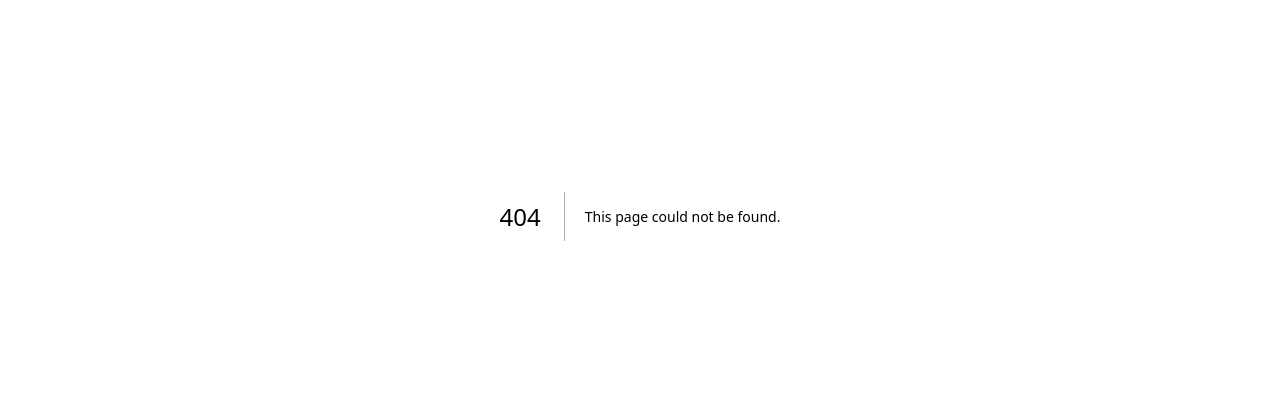
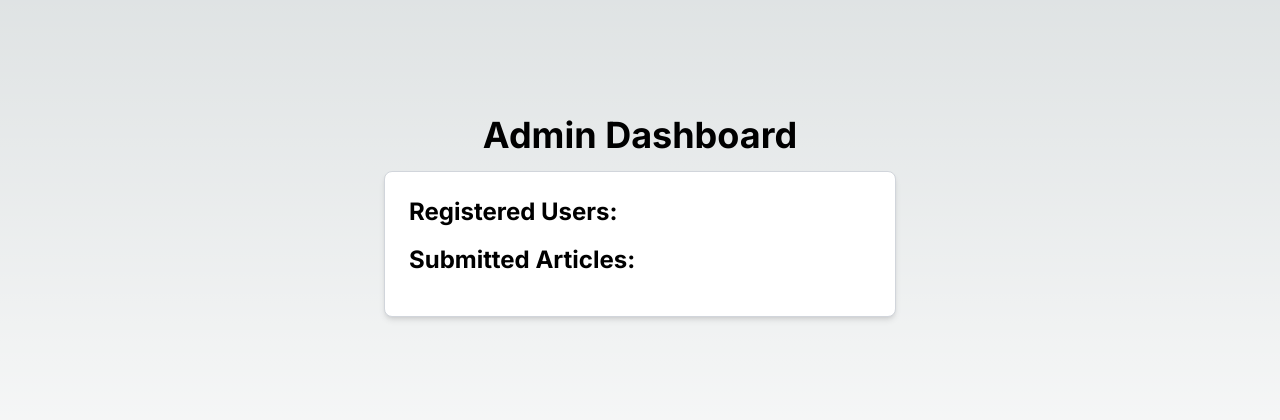
Before and after one commit to fgabrielqr/climate-event, a Next.js app: page /administrativo in a window 1280 px wide. Before the commit this address had no page. Shown: the part 184-604 px from the top of the page. Built offline with nearby package versions, Linux system fonts and the light colour scheme.

Commit message:
feat: :zap: Criando painel adm

```diff
--- /dev/null
+++ b/src/app/administrativo/page.jsx
@@ -0,0 +1,51 @@
+// import { useState, useEffect } from "react";
+// import axios from "axios";
+// import Header from "../components/Header";
+// import Footer from "../components/Footer";
+
+const Admin = () => {
+    // const [registeredUsers, setRegisteredUsers] = useState(0);
+    // const [submittedArticles, setSubmittedArticles] = useState([]);
+
+    // useEffect(() => {
+    //     const fetchData = async () => {
+    //         try {
+    //             const response = await axios.get("/api/admin");
+    //             setRegisteredUsers(response.data.registeredUsers);
+    //             setSubmittedArticles(response.data.submittedArticles);
+    //         } catch (error) {
+    //             console.error("Error fetching admin data", error);
+    //         }
+    //     };
+
+    //     fetchData();
+    // }, []);
+
+    return (
+        <div>
+            {/* <Header /> */}
+            <div className="flex flex-col items-center justify-center min-h-screen py-2">
+                <h1 className="text-4xl font-bold mb-4 text-center">Admin Dashboard</h1>
+                <div className="w-full max-w-lg p-6 bg-white border border-gray-300 rounded-lg shadow-md">
+                    <h2 className="text-2xl font-bold mb-4">Registered Users: </h2>
+                    <h2 className="text-2xl font-bold mb-4">Submitted Articles: </h2>
+                    {/* {submittedArticles.length > 0 && (
+                        <>
+                            <h2 className="text-2xl font-bold mb-2">List of Submitted Articles:</h2>
+                            <ul>
+                                {submittedArticles.map((article, index) => (
+                                    <li key={index}>
+                                        {article.title} - {article.author}
+                                    </li>
+                                ))}
+                            </ul>
+                        </>
+                    )} */}
+                </div>
+            </div>
+            {/* <Footer /> */}
+        </div>
+    );
+};
+
+export default Admin;
--- a/src/app/inicial/page.jsx
+++ b/src/app/inicial/page.jsx
@@ -27,7 +27,7 @@ const Inicial = () => {
                                     Inscreva-Se
                                 </a>
                             </Link>
-                            <Link href={submeter} legacyBehavior>
+                            <Link href='/submeter' legacyBehavior>
                                 <a className="bg-gray-500 hover:bg-gray-700 text-white font-bold py-2 px-4 rounded">
                                     Submeter Artigo
                                 </a>
```
